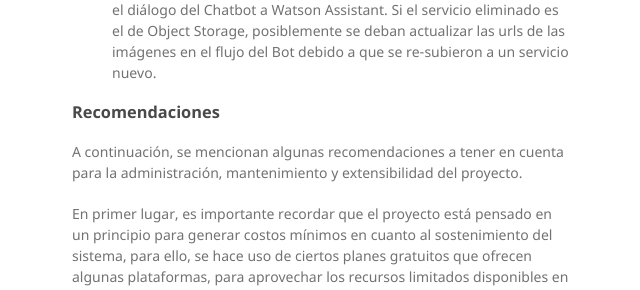
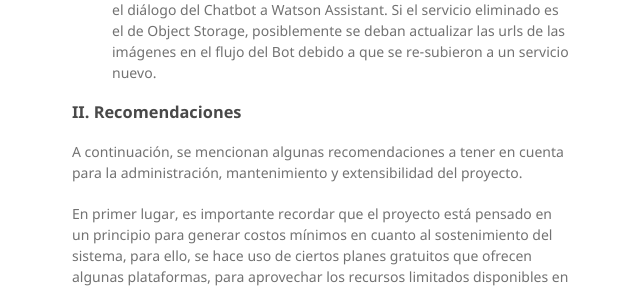
Before and after one commit to chatbotsUECCI/chatbot_ecci_documentation, a Jekyll site: the page built from Chapters/chapter05_balance_operacion_chatbot.md, in a window 1280 px wide. Shown: the part 1329-1619 px from the top of the page, without its empty margins (498-1138 px from the left). Built offline with Jekyll 4.4.1, drawn with Linux system fonts in a browser that asks for light colours; our own code applies the rules of GitHub Pages for plain Markdown files.

```diff
--- a/Chapters/chapter05_balance_operacion_chatbot.md
+++ b/Chapters/chapter05_balance_operacion_chatbot.md
@@ -17,7 +17,7 @@
     <p>Por último, en un caso extremo de eliminación de uno de los recursos de Watson Assistant u Object Storage, se deben recrear los servicios, y subir tanto los archivos estáticos de los recursos e imágenes, como el diálogo del Chatbot a Watson Assistant. Si el servicio eliminado es el de Object Storage, posiblemente se deban actualizar las urls de las imágenes en el flujo del Bot debido a que se re-subieron a un servicio nuevo.</p>
 </ol>
 
-<h3 id="recomendaciones"><b>Recomendaciones</b></h3>
+<h3 id="recomendaciones"><b>II. Recomendaciones</b></h3>
 
 <p  >A continuación, se mencionan algunas recomendaciones a tener en cuenta para la administración, mantenimiento y extensibilidad del proyecto.</p>
 <p  >En primer lugar, es importante recordar que el proyecto está pensado en un principio para generar costos mínimos en cuanto al sostenimiento del sistema, para ello, se hace uso de ciertos planes gratuitos que ofrecen algunas plataformas, para aprovechar los recursos limitados disponibles en estos planes de uso y generar un producto final económico, sustentable y extensible en sus primeras etapas de lanzamiento, según las necesidades del territorio.</p>
```
